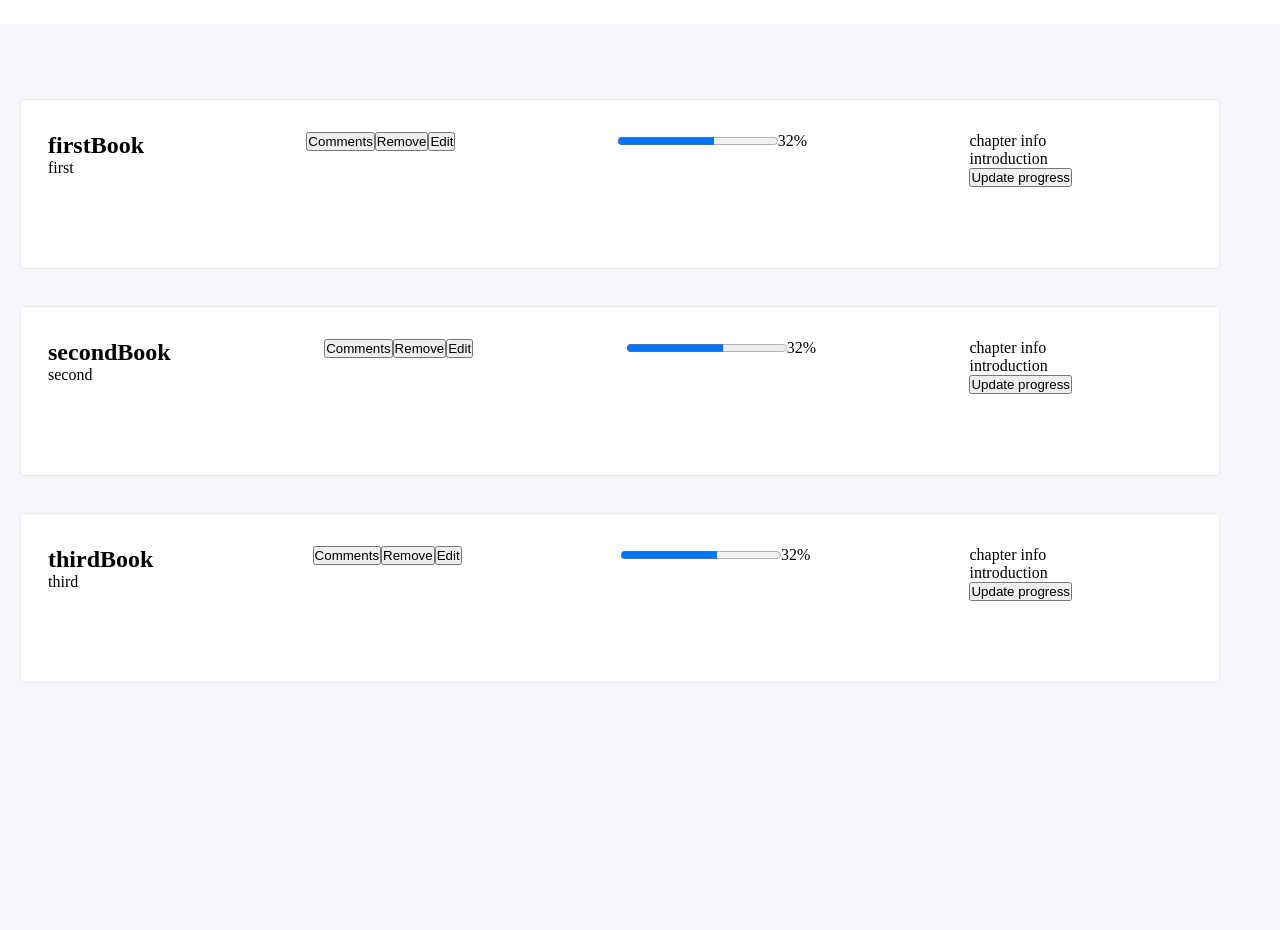
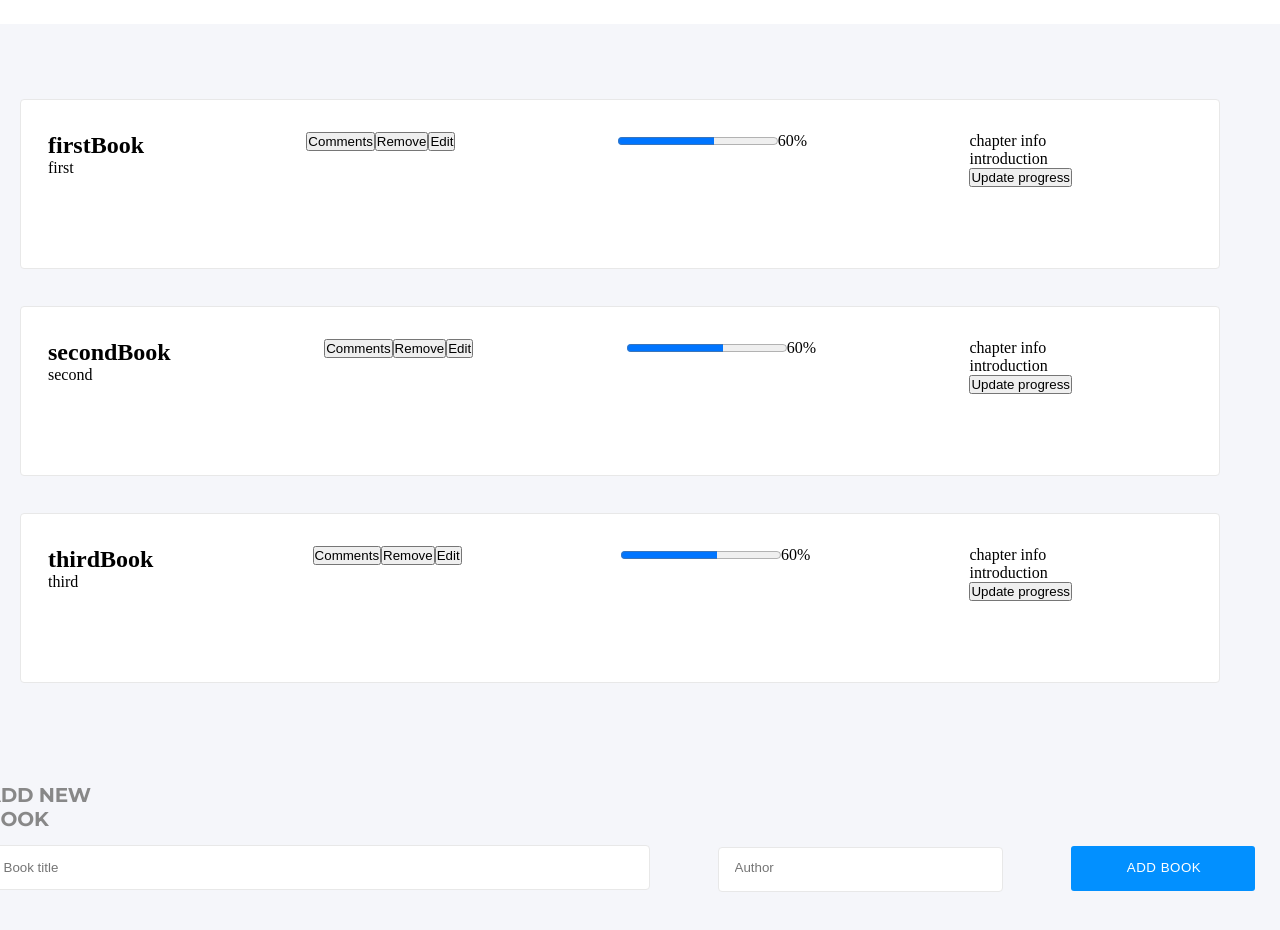
Before and after one commit to carreraprogrammer/bookstore, a React (Create React App) app: page / in a window 1280 px wide. Shown: the part 220-1150 px from the top of the page. Built offline with nearby package versions, Linux system fonts and the light colour scheme.

Commit message:
Add form component

```diff
--- a/src/Pages/Books.js
+++ b/src/Pages/Books.js
@@ -1,10 +1,12 @@
 
 import BookList from '../components/BookList'
+import Form from '../components/Form'
 
 const Books = () => {
     return (
      <section className="booksPage">
         <BookList />
+        <Form />
      </section>
     )
 }
--- a/src/components/Book.js
+++ b/src/components/Book.js
@@ -16,8 +16,8 @@ class Book extends React.PureComponent {
           <button type="button">Edit</button>
         </div>
         <div className="progressBlock">
-          <progress value="60" max="100"> 32% </progress>
-          <span>32%</span>
+          <progress value="60" max="100"> 60%</progress>
+          <span>60%</span>
         </div>
         <div className="chapterInfo">
           <div>
--- /dev/null
+++ b/src/components/Form.js
@@ -0,0 +1,16 @@
+const Form = () => {
+    return (
+      <section className="formContainer">
+        <h2 className="formTitle">
+          ADD NEW BOOK
+        </h2>
+        <form className="form">
+          <input className="bookTitleForm" type="text" placeholder="Book title" />
+          <input className="bookAuthorForm" type="text" placeholder="Author" />
+          <button className="addBtn" type="submit">ADD BOOK</button>
+        </form>
+      </section>
+    )
+}
+
+export default Form;
--- a/src/styles.css
+++ b/src/styles.css
@@ -93,7 +93,8 @@ a {
     box-shadow: 0 0 60px 0 var(--black-5);
     background-color: var(--fff);
     display: flex;
-    justify-content: center;
+    flex-direction: column;
+    align-items: center;
 }
 
 .bookList {
@@ -111,3 +112,56 @@ a {
     display: flex;
     justify-content: space-between;
 }
+
+.formContainer {
+    margin-top: 4.438rem;
+}
+
+.formTitle {
+    width: 10.875rem;
+    height: 1.5rem;
+    margin: 1.813rem 32.75rem 1.188rem 0;
+    font-family: Montserrat;
+    font-size: 1.25rem;
+    font-weight: bold;
+    font-stretch: normal;
+    font-style: normal;
+    line-height: normal;
+    letter-spacing: -0.18px;
+    color: #888;
+}
+
+.bookTitleForm {
+    width: 41.5rem;
+  height: 2.813rem;
+  margin: 1.188rem 2.125rem 0 0;
+  padding: 0.813rem 35.688rem 0.813rem 1.063rem;
+  border-radius: 4px;
+  border: solid 1px #e8e8e8;
+  background-color: #fff;
+}
+
+.bookAuthorForm {
+    width: 17.813rem;
+    height: 2.813rem;
+    margin: 1.188rem 2.125rem 0;
+    padding: 0.375rem 0.938rem 0.563rem 1rem;
+    border-radius: 4px;
+    border: solid 1px #e8e8e8;
+    background-color: #fff;
+}
+
+.addBtn {
+    width: 11.5rem;
+    height: 2.813rem;
+    margin: 1.188rem 0 0 2.125rem;
+    padding: 0.801rem 1.188rem 0.886rem 1.375rem;
+    border-radius: 3px;
+    background-color: var(--azure);
+    line-height: normal;
+  letter-spacing: 0.5px;
+  text-align: center;
+  color: #fff;
+  cursor: pointer;
+  border: none;
+}
```
